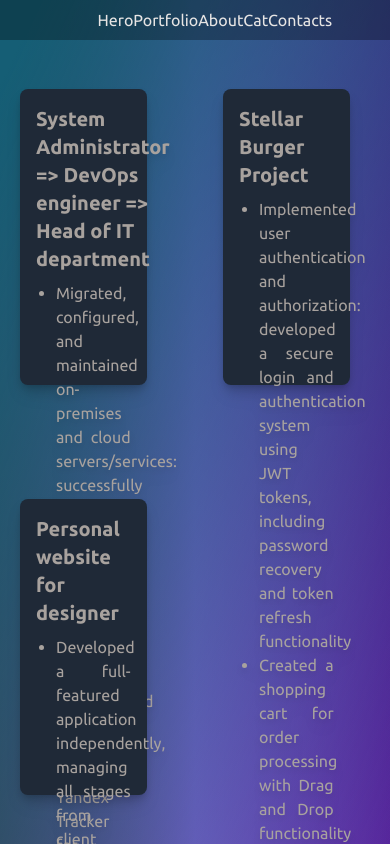
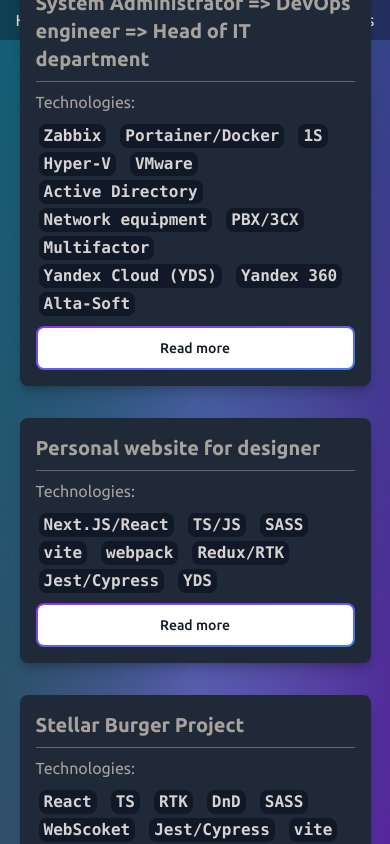
Before and after one commit to i0ji/p_ioji, a React (Vite) app: page / in a window 390 px wide. Built offline with nearby package versions, Linux system fonts and the light colour scheme.

Commit message:
feat(components): hero mobile

```diff
--- a/package.json
+++ b/package.json
@@ -1,7 +1,7 @@
 {
   "name": "p_ioji",
   "private": true,
-  "version": "0.1.5",
+  "version": "0.1.5.2",
   "type": "module",
   "scripts": {
     "dev": "vite",
--- a/src/components/Header.tsx
+++ b/src/components/Header.tsx
@@ -1,11 +1,10 @@
 export default function Header() {
   return (
-    <div className="backdrop-blur-xs h-{10rem} fixed top-0 mx-auto flex w-full justify-center bg-black bg-opacity-30 text-stone-200">
-      <nav className="flex h-10 w-2/4 justify-between align-middle">
-        <ul className="flex w-full items-center justify-around">
+    <nav className="backdrop-blur-xs fixed top-0 mx-auto flex h-10 w-[100%] items-center justify-between bg-black bg-opacity-30 py-3 text-stone-200">
+      <ul className="max-lg flex w-full items-center justify-around">
         <li>
           <a className="group relative" href="#hero">
-              <span className="absolute left-[-15px] opacity-0 transition-opacity duration-300 group-hover:opacity-80">
+            <span className="none absolute left-[-15px] hidden opacity-0 transition-opacity duration-300 group-hover:opacity-80 sm:block">
               #
             </span>
             Hero
@@ -13,23 +12,23 @@ export default function Header() {
         </li>
         <li>
           <a className="group relative" href="#portfolio">
-              <span className="absolute left-[-15px] opacity-0 transition-opacity duration-300 group-hover:opacity-80">
-                #
+            <span className="absolute left-[-25px] hidden opacity-0 transition-opacity duration-300 group-hover:opacity-80 sm:block md:block">
+              &#128449;
             </span>
             Portfolio
           </a>
         </li>
         <li>
           <a className="group relative" href="#about">
-              <span className="absolute left-[-15px] opacity-0 transition-opacity duration-300 group-hover:opacity-80">
-                #
+            <span className="absolute left-[-20px] hidden opacity-0 transition-opacity duration-300 group-hover:opacity-80 sm:block md:block">
+              ◈
             </span>
             About
           </a>
         </li>
         <li>
           <a className="group relative" href="#cat">
-              <span className="absolute left-[-15px] opacity-0 transition-opacity duration-300 group-hover:opacity-80">
+            <span className="absolute left-[-20px] hidden opacity-0 transition-opacity duration-300 group-hover:opacity-80 sm:block md:block">
               ★
             </span>
             Cat
@@ -37,7 +36,7 @@ export default function Header() {
         </li>
         <li>
           <a className="group relative" href="#contacts">
-              <span className="absolute left-[-20px] opacity-0 transition-opacity duration-300 group-hover:opacity-80">
+            <span className="absolute left-[-20px] hidden opacity-0 transition-opacity duration-300 group-hover:opacity-80 sm:block md:block">
               ☏
             </span>
             Contacts
@@ -45,6 +44,5 @@ export default function Header() {
         </li>
       </ul>
     </nav>
-    </div>
   );
 }
--- a/src/components/Hero.module.scss
+++ /dev/null
@@ -1,8 +0,0 @@
-section {
-  padding-top: 2.5rem;
-  display: grid;
-  grid-gap: 1rem;
-  grid-auto-flow: column;
-  grid-template-columns: 1fr 1fr;
-  grid-template-rows: 1fr 1fr;
-}
--- a/src/components/Hero.tsx
+++ b/src/components/Hero.tsx
@@ -1,5 +1,4 @@
 import heroData from "data/data";
-import styles from "./Hero.module.scss";
 
 import { Card } from "./ui";
 import { nanoid } from "nanoid";
@@ -8,15 +7,11 @@ export default function Hero() {
   return (
     <section
       id="hero"
-      className={`${styles.hero_section} h-screen w-full snap-start items-center justify-center border-l-purple-950 bg-gradient-to-br from-cyan-800 from-5%`}
+      className="flex h-screen w-full snap-start flex-col 2xl:flex-row items-center justify-center border-l-purple-950 bg-gradient-to-br from-cyan-800 from-5% pt-10"
     >
       {heroData.map((item: heroModel) => (
         <Card key={nanoid()} data={item} />
       ))}
-
-      {/* <div className="mx-auto flex h-[90%] w-full flex-wrap items-center justify-between"> */}
-
-      {/*</div> */}
     </section>
   );
 }
--- a/src/components/ui/card.tsx
+++ b/src/components/ui/card.tsx
@@ -3,11 +3,11 @@ import { nanoid } from "nanoid";
 export default function Card({ data }: { data: heroModel }) {
   return (
     <div
-      className="mx-auto my-8 h-[70vh] flex max-md:h-[35vh]  max-md:w-[15vh] max-md:mx-5 w-[25vw] transform flex-col justify-between rounded-lg bg-gray-800 p-4 text-stone-400 shadow-lg drop-shadow-lg transition-transform duration-200 ease-linear hover:scale-[1.01]"
+      className="mx-auto my-4 flex h-[70vh] w-[90vw] 2xl:w-[30vw] transform flex-col justify-between rounded-lg bg-gray-800 p-4 text-stone-400 shadow-lg drop-shadow-lg transition-transform duration-200 ease-linear hover:scale-[1.01]"
       data-carousel-item
     >
       <h6 className="mb-2 flex h-auto text-xl font-bold">{data.title}</h6>
-      <div className="flex h-auto flex-auto flex-col  justify-between">
+      <div className="hidden h-auto flex-auto flex-col xl justify-between 2xl:lg:block">
         <ul className="flex list-disc flex-col justify-between pl-5 text-justify">
           {data.responsibilities.map((unit) => (
             <li key={nanoid()}>
```
Also changed, not shown: 1 other file (tests, documents, lock files or other folders). Lines whose indentation alone changed are shown as unchanged.
